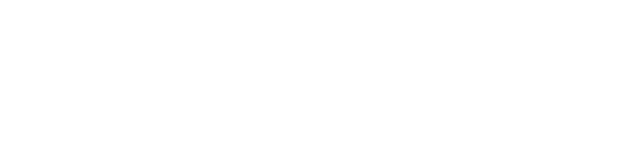
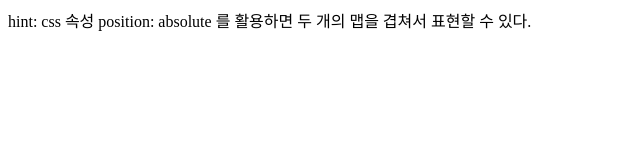
Before and after one commit to varKunst/varKunst.github.io, a plain HTML site: page omok/index.html in a window 1280 px wide. Shown: the whole page, without its empty margins (0-640 px from the left). Drawn offline with Linux system fonts and the light colour scheme.

Commit message:
add omok files

```diff
--- a/omok/index.html
+++ b/omok/index.html
@@ -8,6 +8,9 @@
   <title>Omok</title>
 </head>
 <body>
+  hint: css 속성
+  position: absolute 를 활용하면
+  두 개의 맵을 겹쳐서 표현할 수 있다.
   <div class="root"></div>
   <script type="text/javascript" src="omok.js"></script>
 </body>
```
